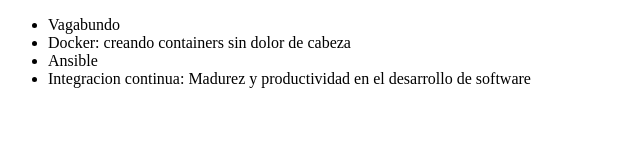
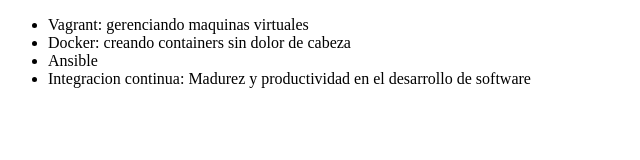
Before and after one commit to DiazMauro/alura-git, a plain HTML site: page index.html in a window 1280 px wide. Shown: the whole page, without its empty margins (0-640 px from the left). Drawn offline with Linux system fonts and the light colour scheme.

Commit message:
corrigendo el vagrant

```diff
--- a/index.html
+++ b/index.html
@@ -6,7 +6,7 @@
 </head>
 <cuerpo>
      <ul>
-         <li> Vagabundo </li>
+         <li> Vagrant: gerenciando maquinas virtuales </li>
          <li> Docker: creando containers sin dolor de cabeza </li>
          <li> Ansible </li>
          <li> Integracion continua: Madurez y productividad en el desarrollo de software</li>
```
